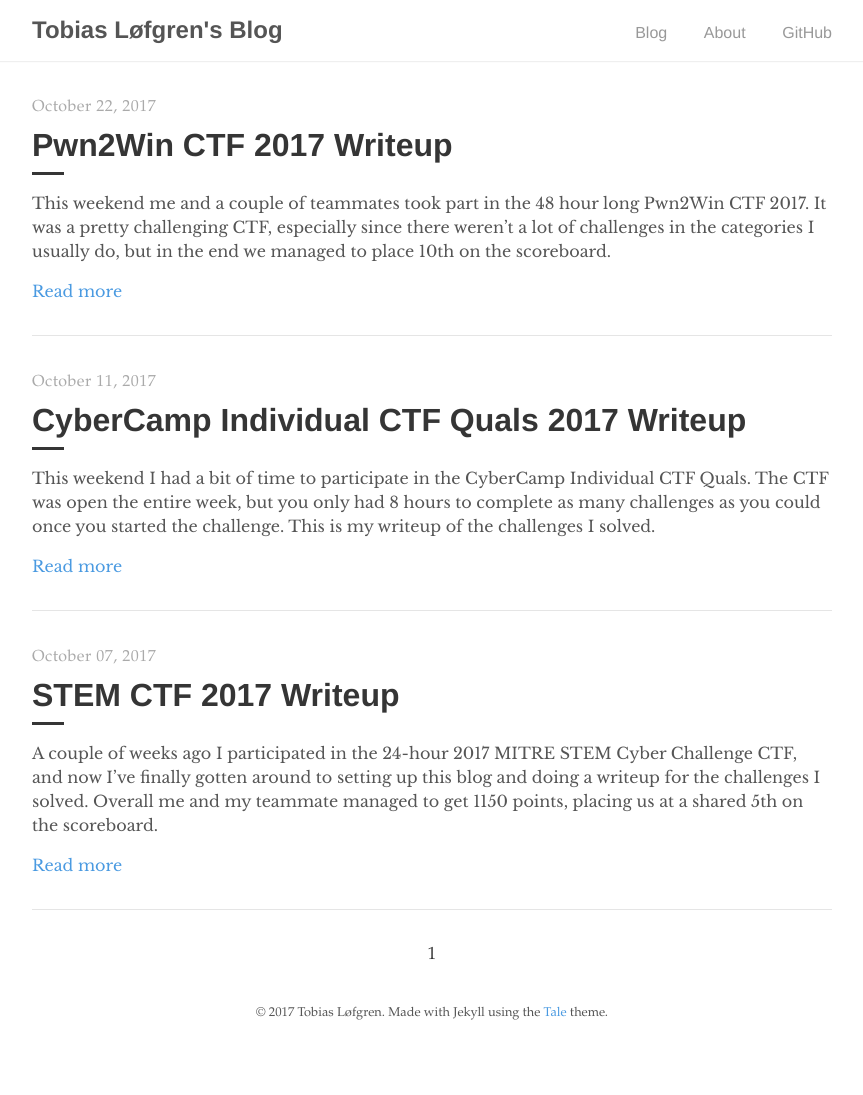
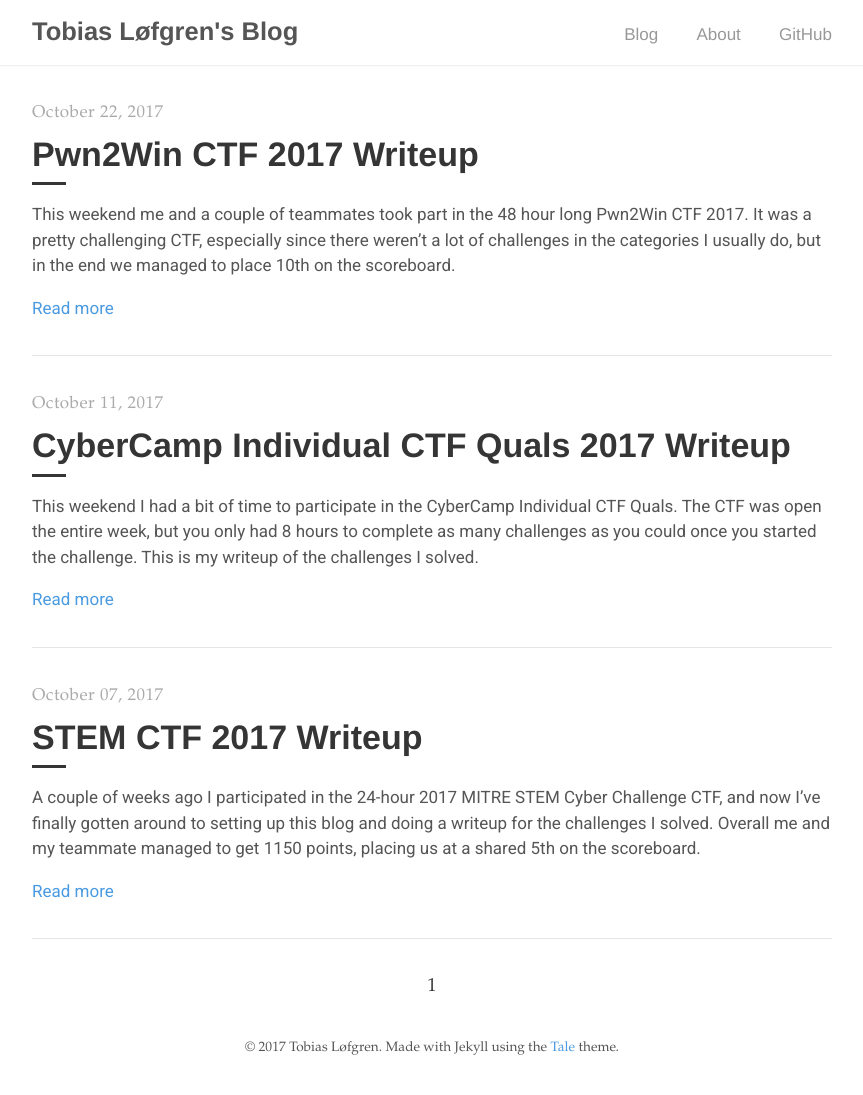
Before and after one commit to tobloef/tobloef.github.io, a Jekyll site: the page built from index.html, in a window 1280 px wide. Shown: the whole page, without its empty margins (208-1071 px from the left). Built offline with Jekyll 4.4.1, drawn with Linux system fonts in a browser that asks for light colours; the list of posts is cut into pages by our own code; before the commit the page ends 1056 px from its top, so only the background shows below that.

Commit message:
Change font

```diff
--- a/_includes/head.html
+++ b/_includes/head.html
@@ -19,4 +19,5 @@
   <!-- CSS -->
   <link rel="stylesheet" href="{{ site.baseurl }}/styles.css">
   <link rel="stylesheet" href="https://fonts.googleapis.com/css?family=Libre+Baskerville:400,400i,700">
+  <link rel="stylesheet" href="https://fonts.googleapis.com/css?family=Roboto">
 </head>
--- a/_sass/_base.scss
+++ b/_sass/_base.scss
@@ -11,11 +11,11 @@
 }
 
 html {
-  font-family: $baskerville;
-  font-size: 14px;
+  font-family: $roboto;
+  font-size: 17px;
 
   @media (min-width: 600px) {
-    font-size: 16px;
+    font-size: 17px;
   }
 }
 
--- a/_sass/_variables.scss
+++ b/_sass/_variables.scss
@@ -11,6 +11,7 @@
 $baskerville: 'Libre Baskerville', 'Times New Roman', Times, serif;
 $palatino: Palatino, 'Palatino LT STD', 'Palatino Linotype', 'Book Antiqua', 'Georgia', serif;
 $sans-font: 'Helvetica Neue', Helvetica, Arial, sans-serif;
+$roboto: 'Roboto', sans-serif;
 
 $monospaced-font: Menlo, Monaco, monospace;
 $code-color: #bf616a;
```
